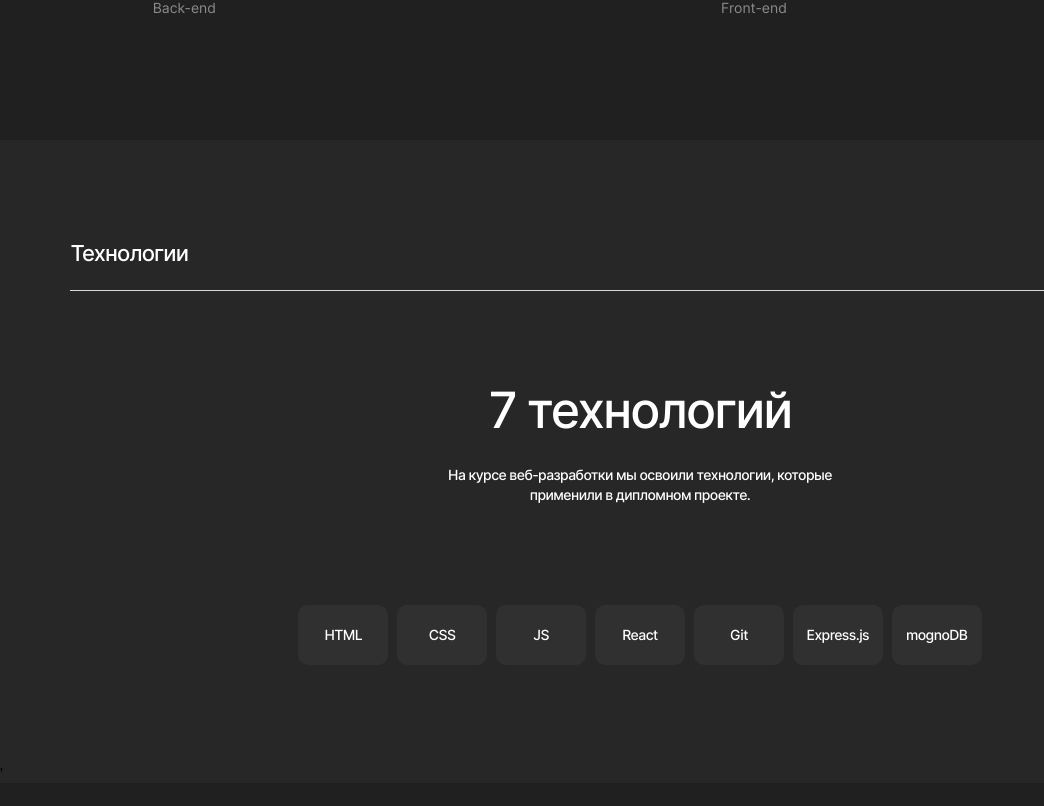
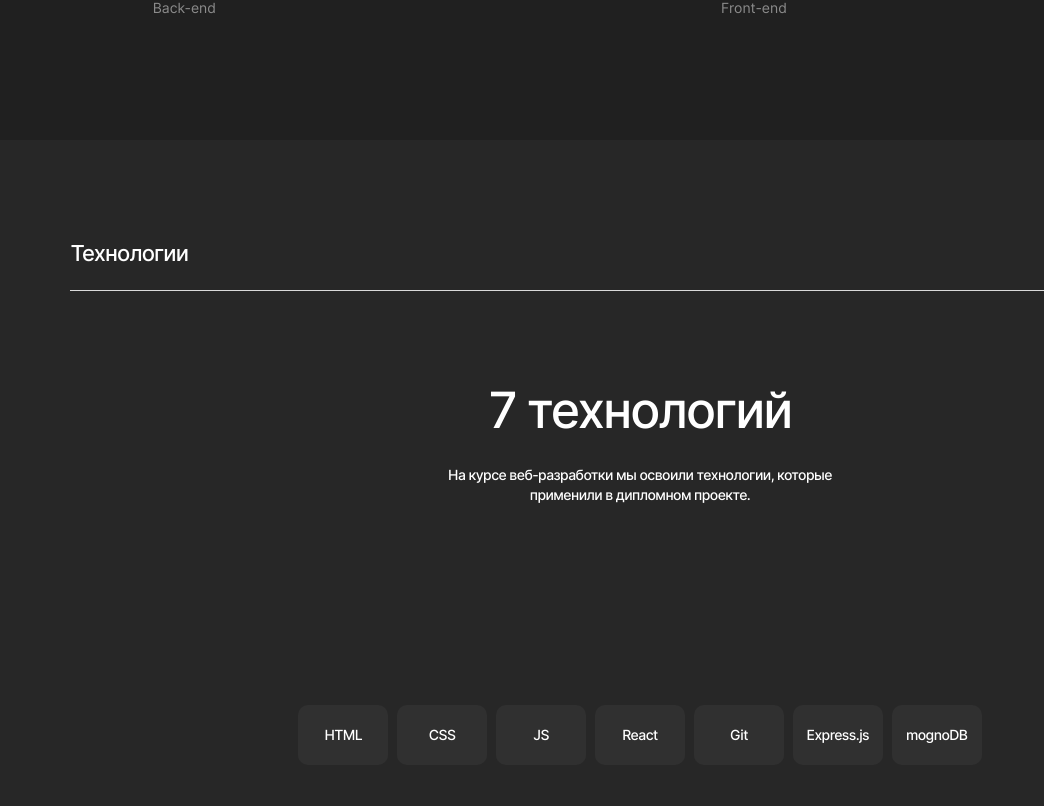
Before and after one commit to AndreySaveliev/movies-explorer-frontend, a React (Create React App) app: page / in a window 1280 px wide. Shown: the part 1274-2080 px from the top of the page, without its empty margins (0-1044 px from the left). Built offline with nearby package versions, Linux system fonts and the light colour scheme.

Commit message:
techs copm cahnges

```diff
--- a/src/components/Main/Techs/Techs.css
+++ b/src/components/Main/Techs/Techs.css
@@ -2,11 +2,12 @@
   width: 100%;
   background-color: #272727;
 }
-.techs__wrapper {
+.techs-wrapper {
   display: flex;
   flex-direction: column;
   width: 89%;
   margin: 0 auto;
+  max-width: 1140px;
 }
 .techs__title {
   font-family: 'Inter';
@@ -14,28 +15,29 @@
   font-size: 22px;
   line-height: 27px;
   letter-spacing: -0.04em;
-  color: #FFFFFF;
+  color: #ffffff;
   margin-top: 100px;
-  margin-bottom: 23px;
+  margin: 100px 0 0;
+  padding-bottom: 23px;
+  border-bottom: 1px solid #dadada;
 }
 .techs__paragraph {
   width: 100%;
   display: flex;
   flex-direction: column;
-  border-top: 1px solid #DADADA;
   margin: 0 auto;
 }
-.paragraph__title_techs {
+.techs__heading {
   font-family: 'Inter';
   font-weight: 400;
   font-size: 50px;
   line-height: 58px;
   text-align: center;
   letter-spacing: -0.04em;
-  color: #FFFFFF;
+  color: #ffffff;
   margin: 90px auto 26px;
 }
-.paragraph__text_techs {
+.techs__paragraph {
   width: 406px;
   margin: 0 auto 100px;
   font-family: 'Inter';
@@ -44,7 +46,7 @@
   line-height: 20px;
   text-align: center;
   letter-spacing: -0.04em;
-  color: #FFFFFF;
+  color: #ffffff;
 }
 .techs__specs {
   padding: 0;
@@ -67,7 +69,7 @@
   line-height: 17px;
   text-align: center;
   letter-spacing: -0.04em;
-  color: #FFFFFF;
+  color: #ffffff;
 }
 
 @media screen and (max-width: 1279px) and (min-width: 768px) {
@@ -76,12 +78,12 @@
   }
 }
 @media screen and (max-width: 767px) and (min-width: 320px) {
-  .paragraph__title_techs {
+  .techs__heading {
     width: 292px;
     font-size: 30px;
     line-height: 36px;
   }
-  .paragraph__text_techs {
+  .techs__paragraph {
     width: 292px;
     font-size: 11px;
     line-height: 16px;
--- a/src/components/Main/Techs/Techs.js
+++ b/src/components/Main/Techs/Techs.js
@@ -1,26 +1,28 @@
-import React from 'react'
+import React from 'react';
 
 function Techs() {
   return (
-    <div className='techs' id='techs'>
-      <div className='techs__wrapper'>
-        <h2 className='techs__title'>Технологии</h2>
-        <div className='techs__paragraph'>
-          <h3 className='paragraph__title_techs'>7 технологий</h3>
-          <p className='paragraph__text_techs'>На курсе веб-разработки мы освоили технологии, которые применили в дипломном проекте.</p>
+    <section className="techs" id="techs">
+      <div className="techs-wrapper">
+        <h2 className="techs__title">Технологии</h2>
+        <div className="techs__paragraph">
+          <h3 className="techs__heading">7 технологий</h3>
+          <p className="techs__paragraph">
+            На курсе веб-разработки мы освоили технологии, которые применили в дипломном проекте.
+          </p>
         </div>
-        <ul className='techs__specs'>
-          <li className='techs__spec techs__spec_html'>HTML</li>
-          <li className='techs__spec techs__spec_css'>CSS</li>
-          <li className='techs__spec techs__spec_js'>JS</li>
-          <li className='techs__spec techs__spec_react'>React</li>
-          <li className='techs__spec techs__spec_git'>Git</li>
-          <li className='techs__spec techs__spec_express'>Express.js</li>
-          <li className='techs__spec techs__spec_monbgo'>mognoDB</li>
+        <ul className="techs__specs">
+          <li className="techs__spec techs__spec_html">HTML</li>
+          <li className="techs__spec techs__spec_css">CSS</li>
+          <li className="techs__spec techs__spec_js">JS</li>
+          <li className="techs__spec techs__spec_react">React</li>
+          <li className="techs__spec techs__spec_git">Git</li>
+          <li className="techs__spec techs__spec_express">Express.js</li>
+          <li className="techs__spec techs__spec_monbgo">mognoDB</li>
         </ul>
-      </div>'
-    </div>
-  )
+      </div>
+    </section>
+  );
 }
 
-export default Techs
+export default Techs;
```
